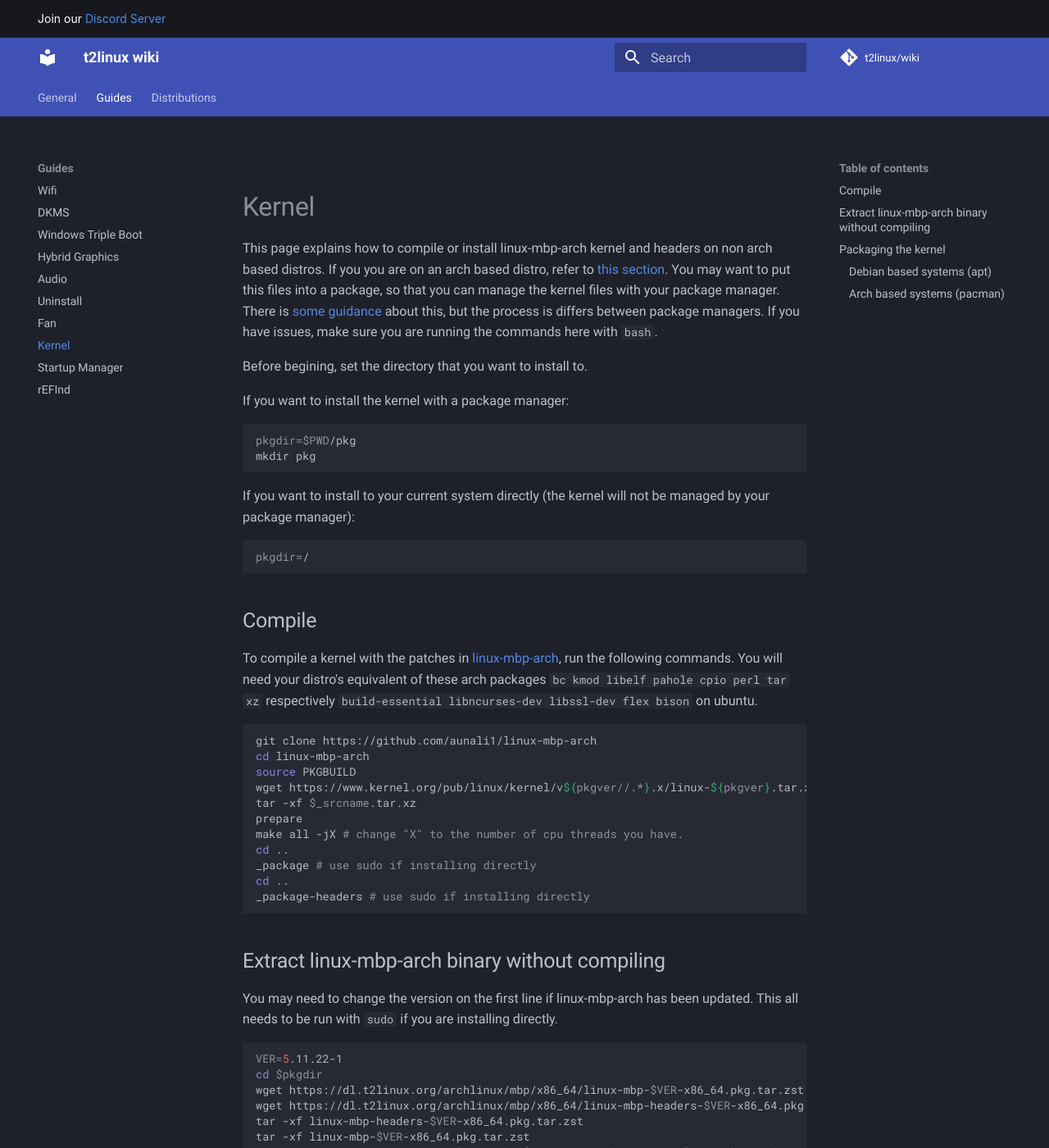
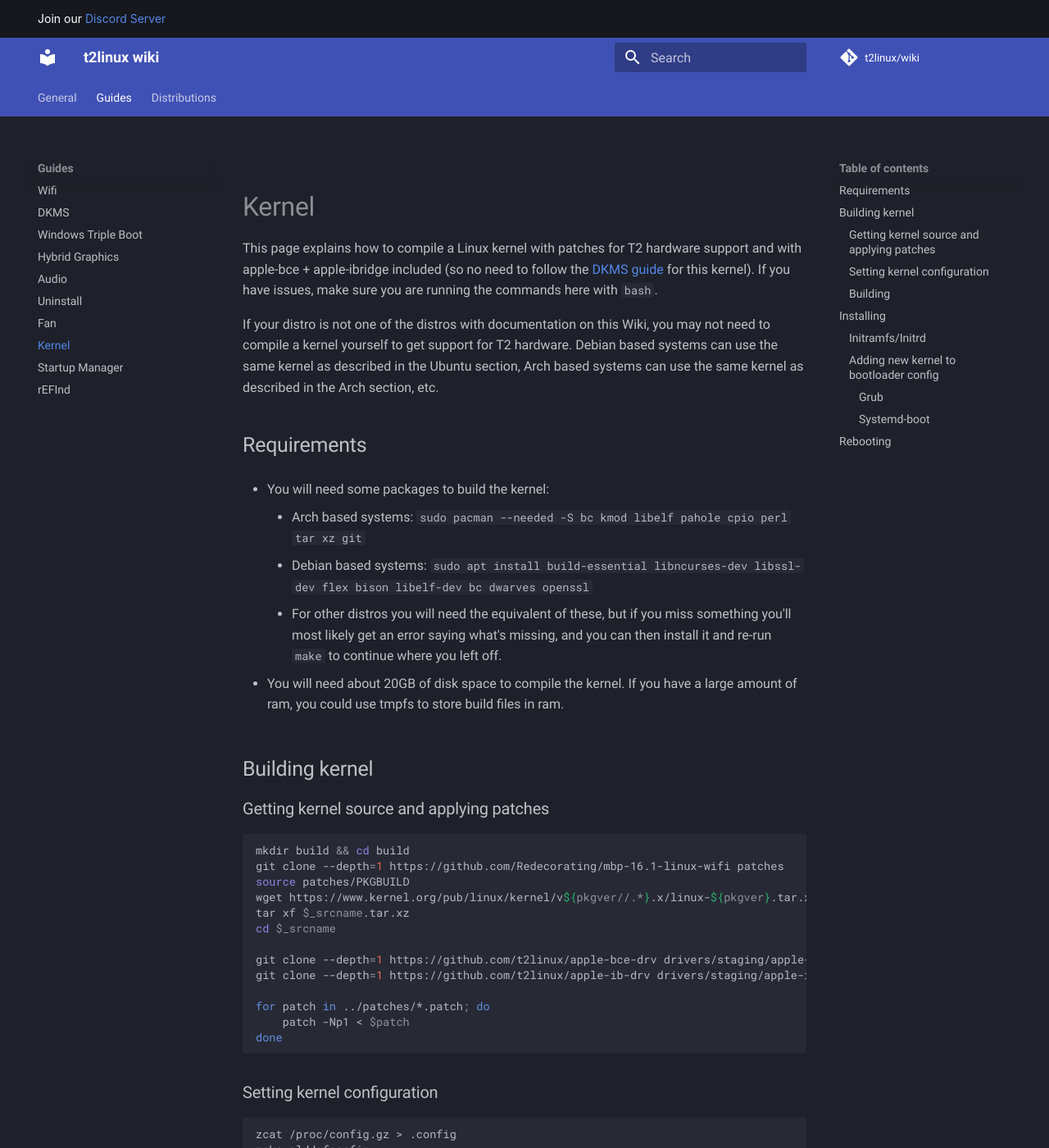
Before and after one commit to t2linux/wiki, an MkDocs documentation site: the page built from docs/guides/kernel.md, in a window 1280 px wide and 1400 px high. Shown: the whole window at 82% size. Built offline with MkDocs 1.6.1 and Material for MkDocs 9.7.7, drawn with Linux system fonts in a browser that asks for light colours; comment, search, counter and statistics services are not loaded; some of the changed text lies outside the part shown.

Commit message:
Update Kernel Compile Guide

````diff
--- a/docs/guides/kernel.md
+++ b/docs/guides/kernel.md
@@ -1,82 +1,110 @@
 # Kernel
 
-This page explains how to compile or install linux-mbp-arch kernel and headers on non arch based distros. If you you are on an arch based distro, refer to [this section](#arch-based-systems-pacman). You may want to put this files into a package, so that you can manage the kernel files with your package manager. There is [some guidance](#packaging-the-kernel) about this, but the process is differs between package managers. If you have issues, make sure you are running the commands here with `bash`.
+This page explains how to compile a Linux kernel with patches for T2 hardware support and with apple-bce + apple-ibridge included (so no need to follow the [DKMS guide](https://wiki.t2linux.org/guides/dkms/) for this kernel). If you have issues, make sure you are running the commands here with `bash`.
 
-Before begining, set the directory that you want to install to.
+If your distro is not one of the distros with documentation on this Wiki, you may not need to compile a kernel yourself to get support for T2 hardware. Debian based systems can use the same kernel as described in the Ubuntu section, Arch based systems can use the same kernel as described in the Arch section, etc.
 
-If you want to install the kernel with a package manager:
+## Requirements
 
-```sh
-pkgdir=$PWD/pkg
-mkdir pkg
+- You will need some packages to build the kernel:
+
+    - Arch based systems: `sudo pacman --needed -S bc kmod libelf pahole cpio perl tar xz git`
+    - Debian based systems: `sudo apt install build-essential libncurses-dev libssl-dev flex bison libelf-dev bc dwarves openssl`
+    - For other distros you will need the equivalent of these, but if you miss something you'll most likely get an error saying what's missing, and you can then install it and re-run `make` to continue where you left off.
+
+- You will need about 20GB of disk space to compile the kernel. If you have a large amount of ram, you could use tmpfs to store build files in ram.
+
+## Building kernel
+
+### Getting kernel source and applying patches
+
+```bash
+mkdir build && cd build
+git clone --depth=1 https://github.com/Redecorating/mbp-16.1-linux-wifi patches
+source patches/PKGBUILD
+wget https://www.kernel.org/pub/linux/kernel/v${pkgver//.*}.x/linux-${pkgver}.tar.xz
+tar xf $_srcname.tar.xz
+cd $_srcname
+
+git clone --depth=1 https://github.com/t2linux/apple-bce-drv drivers/staging/apple-bce
+git clone --depth=1 https://github.com/t2linux/apple-ib-drv drivers/staging/apple-ibridge
+
+for patch in ../patches/*.patch; do
+    patch -Np1 < $patch
+done
 ```
 
-If you want to install to your current system directly (the kernel will not be managed by your package manager):
+### Setting kernel configuration
 
-```sh
-pkgdir=/
+```bash
+zcat /proc/config.gz > .config
+make olddefconfig
+scripts/config --module apple-ibridge
+scripts/config --module apple-bce
 ```
 
-## Compile
+### Building
 
-To compile a kernel with the patches in [linux-mbp-arch](https://github.com/aunali1/linux-mbp-arch), run the following commands. You will need your distro's equivalent of these arch packages `bc kmod libelf pahole cpio perl tar xz` respectively `build-essential libncurses-dev libssl-dev flex bison` on ubuntu.
+This may take 2-3 hours to build depending on your CPU and the kernel config.
 
-```sh
-git clone https://github.com/aunali1/linux-mbp-arch
-cd linux-mbp-arch
-source PKGBUILD
-wget https://www.kernel.org/pub/linux/kernel/v${pkgver//.*}.x/linux-${pkgver}.tar.xz
-tar -xf $_srcname.tar.xz
-prepare
-make all -jX # change "X" to the number of cpu threads you have.
-cd ..
-_package # use sudo if installing directly
-cd ..
-_package-headers # use sudo if installing directly
+!!! Info "Incremental builds"
+    If you `control-c` to stop the build process, you may continue where you left off by running it again. If you build the kernel, and realise you want to make more changes, re-running `make` will only rebuild bits that you changed.
+
+```bash
+export MAKEFLAGS=-j$(nproc)
+make
 ```
 
-## Extract linux-mbp-arch binary without compiling
+## Installing
 
-You may need to change the version on the first line if linux-mbp-arch has been updated. This all needs to be run with `sudo` if you are installing directly.
+```bash
+export MAKEFLAGS=-j$(nproc)
 
-```sh
-VER=5.11.22-1
-cd $pkgdir
-wget https://dl.t2linux.org/archlinux/mbp/x86_64/linux-mbp-$VER-x86_64.pkg.tar.zst
-wget https://dl.t2linux.org/archlinux/mbp/x86_64/linux-mbp-headers-$VER-x86_64.pkg.tar.zst
-tar -xf linux-mbp-headers-$VER-x86_64.pkg.tar.zst
-tar -xf linux-mbp-$VER-x86_64.pkg.tar.zst
-rm .MTREE .PKGINFO .BUILDINFO linux-mbp-$VER-x86_64.pkg.tar.zst linux-mbp-headers-$VER-x86_64.pkg.tar.zst
+sudo make modules_install
+sudo make install
 ```
 
-## Packaging the kernel
+If `sudo make install` said "Cannot find LILO.", that's fine.
 
-The process for this will depend on which package manager your distro uses. If you installed directly to your filesystem, don't do this.
+Look at the output from `sudo make install`. If it mentioned creating an initramfs or an initrd, a script provided by your distro has done the next step for you. The same goes for if it mentions updating grub or systemd-boot or bootloader config. This distro script would be at `/sbin/updatekernel`.
 
-### Debian based systems (apt)
+### Initramfs/Initrd
 
-```sh
-cd $pkgdir
-mkdir DEBIAN
-cat << EOF > DEBIAN/control
-Package: linux-mbp
-Version: $pkgver
-Architecture: amd64
-EOF
-dpkg -b . linux-mbp.deb
-sudo apt install linux-mbp.deb
+Next we must create an initramfs/initrd (Initial RAM Filesystem / Initial RAM Disk). As mentioned in the previous step, this may have been automatically done for you.
+
+For most arch based systems:
+
+```bash
+sudo mkinitcpio -k /boot/vmlinuz -c /etc/mkinitcpio.conf -g /boot/initramfs.img
 ```
 
-### Arch based systems (pacman)
+For other distros, refer to your distro's documentation if this wasn't done by `make install` earlier.
 
-You do not need to follow the other instructions on this page.
+### Adding new kernel to bootloader config
 
-To compile:
+Again, `sudo make install` may have done this for you.
 
-```sh
-git clone https://github.com/aunali1/linux-mbp-arch
-cd linux-mbp-arch
-makepkg -si
-```
+#### Grub
 
-To install the binary, first make sure you have added aunali1's repo to `/etc/pacman.conf`. To do this, follow steps 6d-e and 8 from the [arch install guide](https://wiki.t2linux.org/distributions/arch/installation/). Then `sudo pacman -S linux-mbp linux-mbp-headers`
+1. Edit `/etc/default/grub` and set `GRUB_TIMEOUT=3` (You can pick a different amount of seconds), and `GRUB_TIMEOUT_STYLE=menu`
+2. `sudo grub-mkconfig -o /boot/grub/grub.cfg`
+
+#### Systemd-boot
+
+1. Make a copy of any `.conf` file in `/boot/loader/entries/` and name it something like `linux.conf`
+2. Edit the file you just created and change the `linux` and `initrd` lines like this, but leave any `initrd` lines with `ucode`. Also change the title to something different.
+
+    ```plain
+    title   Linux Custom
+    linux   /vmlinuz
+    initrd  /initramfs.img
+    ```
+
+3. Edit `/boot/loader/loader.conf` and make sure the timeout is 1 or higher, and if you want you can change the default to the name of the file you created in step 1.
+
+## Rebooting
+
+When you reboot, you should either now have the new kernel as the default, or be able to select it with up and down arrow keys and enter. You can check `uname -r` to see the kernel version that you are currently running.
+
+!!! Hint
+    You also can use `kexec` to start the new kernel without a full reboot which is quicker if you are rebuilding the kernel repeatedly. `sudo kexec -l /boot/vmlinuz --initrd=/boot/initramfs.img --reuse-cmdline && systemctl kexec`
````
